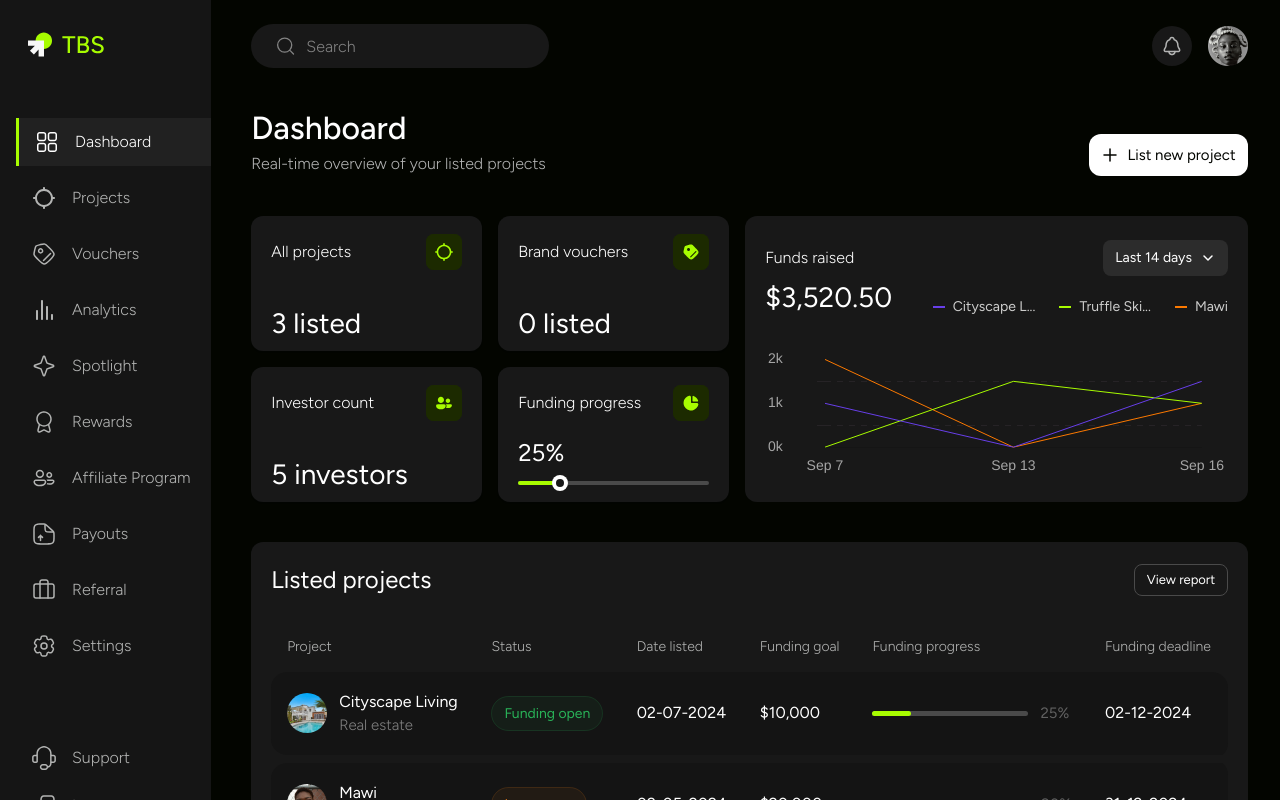
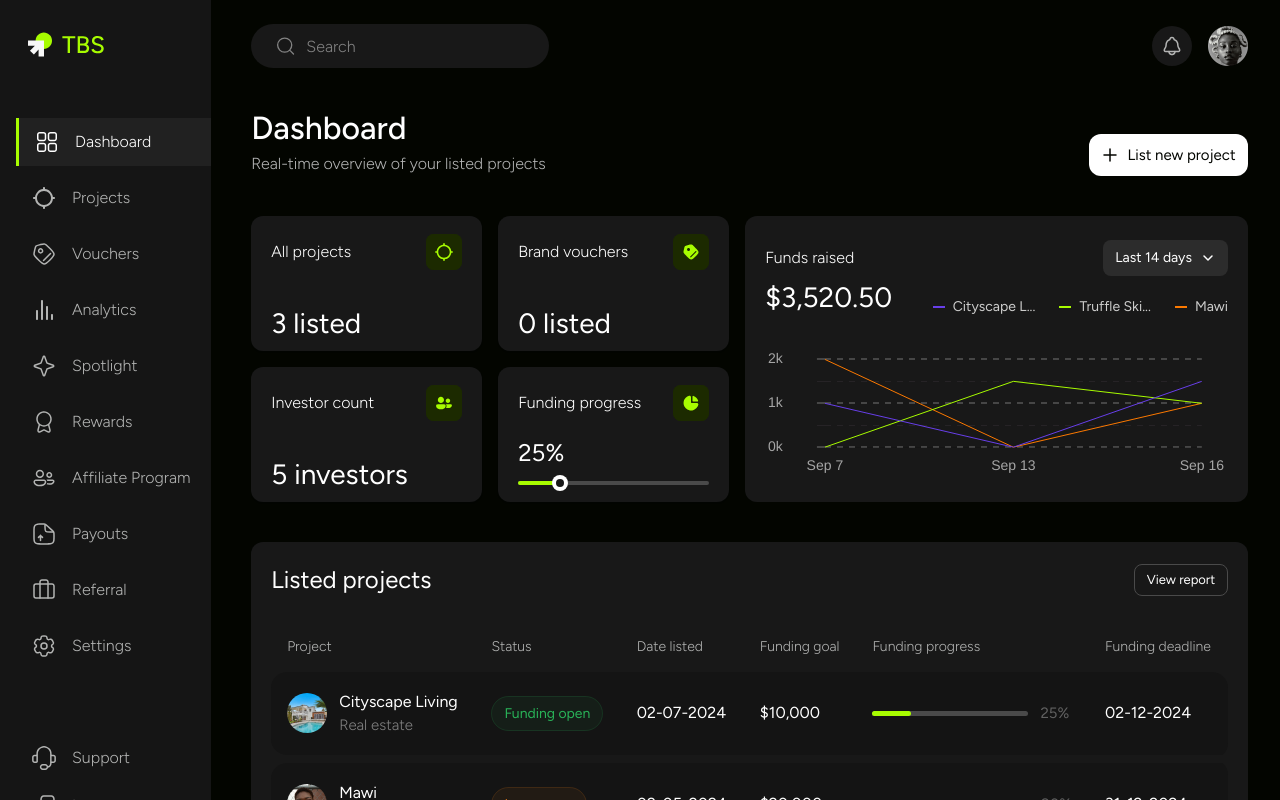
Before and after one commit to OgbajeLeo/dashboard-task, a Next.js app: page / in a window 1280 px wide. Built offline with nearby package versions, Linux system fonts and the light colour scheme.

Commit message:
Update Chart.tsx

```diff
--- a/app/dashboard/components/Chart.tsx
+++ b/app/dashboard/components/Chart.tsx
@@ -150,7 +150,7 @@ const FundraisingChart = () => {
            lineWidth: (ctx: { tick: { value: number } }): number => {
       const value = ctx.tick.value;
       // Thicker line for dashed values
-      return [500, 1500, 2500].includes(value) ? 1 : 0;
+      return [500, 1500, 2500].includes(value) ? 1 : 2;
     },
     lineDash: (ctx: { tick: { value: number } }): number[] => {
       const value = ctx.tick.value;
```
